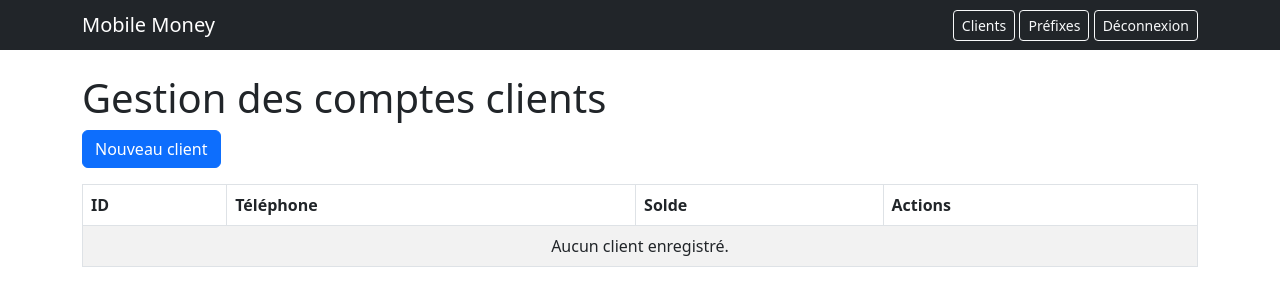
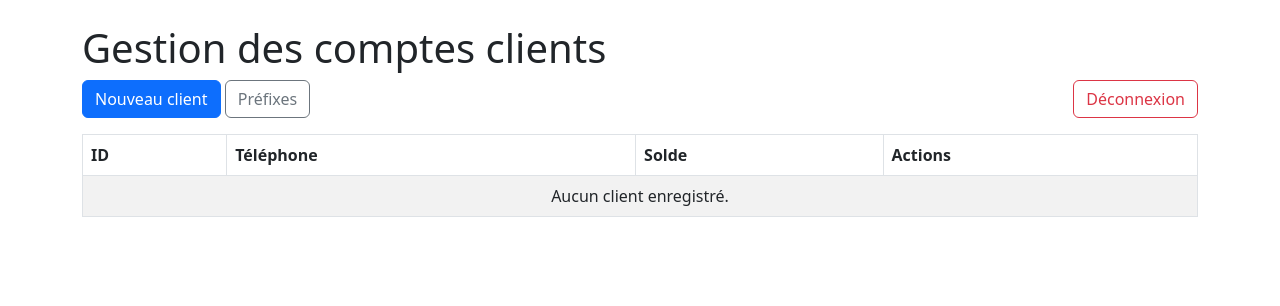
Before and after one commit to leamis2005/ExamProjetFinalS4, a CodeIgniter 4 app: the page made by app/Views/client/gestion_client.php in a window 1280 px wide. Shown: the top 306 px of the page. Run offline with PHP 8.4 and a stand-in for CodeIgniter, Linux system fonts and the light colour scheme; the template is opened without the code that fills it, so the values that code supplies are empty; some libraries are stand-ins or nearby versions.

Commit message:
gestion compte client

```diff
--- a/app/Views/client/dashboard.php
+++ b/app/Views/client/dashboard.php
@@ -8,6 +8,7 @@
 <p><strong>Solde :</strong> <?= number_format((float)$client['solde'], 2, ',', ' ') ?> Ar</p>
 
 <a href="<?= site_url('client/depot') ?>" class="btn btn-success me-2">Faire un dépôt</a>
-<a href="<?= site_url('admin/clients') ?>" class="btn btn-secondary">Retour</a>
+<a href="<?= site_url('admin/clients') ?>" class="btn btn-secondary me-2">Retour</a>
+<a href="<?= site_url('logout') ?>" class="btn btn-outline-danger">Déconnexion</a>
 
 <?= $this->endSection() ?>
--- a/app/Views/client/depot.php
+++ b/app/Views/client/depot.php
@@ -16,6 +16,7 @@
     </div>
     <button type="submit" class="btn btn-success">Effectuer le dépôt</button>
     <a href="<?= site_url('client/dashboard') ?>" class="btn btn-secondary">Retour</a>
+    <a href="<?= site_url('logout') ?>" class="btn btn-outline-danger">Déconnexion</a>
 </form>
 
 <?= $this->endSection() ?>
--- a/app/Views/client/gestion_client.php
+++ b/app/Views/client/gestion_client.php
@@ -5,6 +5,8 @@
 <h1>Gestion des comptes clients</h1>
 
 <a href="<?= site_url('admin/clients/create') ?>" class="btn btn-primary mb-3">Nouveau client</a>
+<a href="<?= site_url('admin/prefixes') ?>" class="btn btn-outline-secondary mb-3">Préfixes</a>
+<a href="<?= site_url('logout') ?>" class="btn btn-outline-danger mb-3 float-end">Déconnexion</a>
 
 <table class="table table-bordered table-striped">
     <thead>
@@ -26,7 +28,6 @@
                     <td><?= number_format((float)$c['solde'], 2, ',', ' ') ?></td>
                     <td>
                         <a href="<?= site_url('admin/clients/edit/' . $c['id']) ?>" class="btn btn-sm btn-warning">Modifier</a>
-                        <a href="<?= site_url('client/login/' . $c['telephone']) ?>" class="btn btn-sm btn-info">Connexion auto</a>
                         <a href="<?= site_url('admin/clients/delete/' . $c['id']) ?>" class="btn btn-sm btn-danger" onclick="return confirm('Supprimer ce client ?')">Supprimer</a>
                     </td>
                 </tr>
--- a/app/Views/layout.php
+++ b/app/Views/layout.php
@@ -6,16 +6,6 @@
     <link rel="stylesheet" href="https://cdn.jsdelivr.net/npm/bootstrap@5.3.0/dist/css/bootstrap.min.css">
 </head>
 <body>
-<nav class="navbar navbar-dark bg-dark">
-    <div class="container">
-        <span class="navbar-brand mb-0 h1">Mobile Money</span>
-        <div>
-            <a href="<?= site_url('admin/clients') ?>" class="btn btn-outline-light btn-sm">Clients</a>
-            <a href="<?= site_url('admin/prefixes') ?>" class="btn btn-outline-light btn-sm">Préfixes</a>
-            <a href="<?= site_url('logout') ?>" class="btn btn-outline-light btn-sm">Déconnexion</a>
-        </div>
-    </div>
-</nav>
 <div class="container mt-4">
     <?php if (session()->getFlashdata('message')): ?>
         <div class="alert alert-success"><?= esc(session()->getFlashdata('message')) ?></div>
```
Also changed, not shown: 5 other files.
